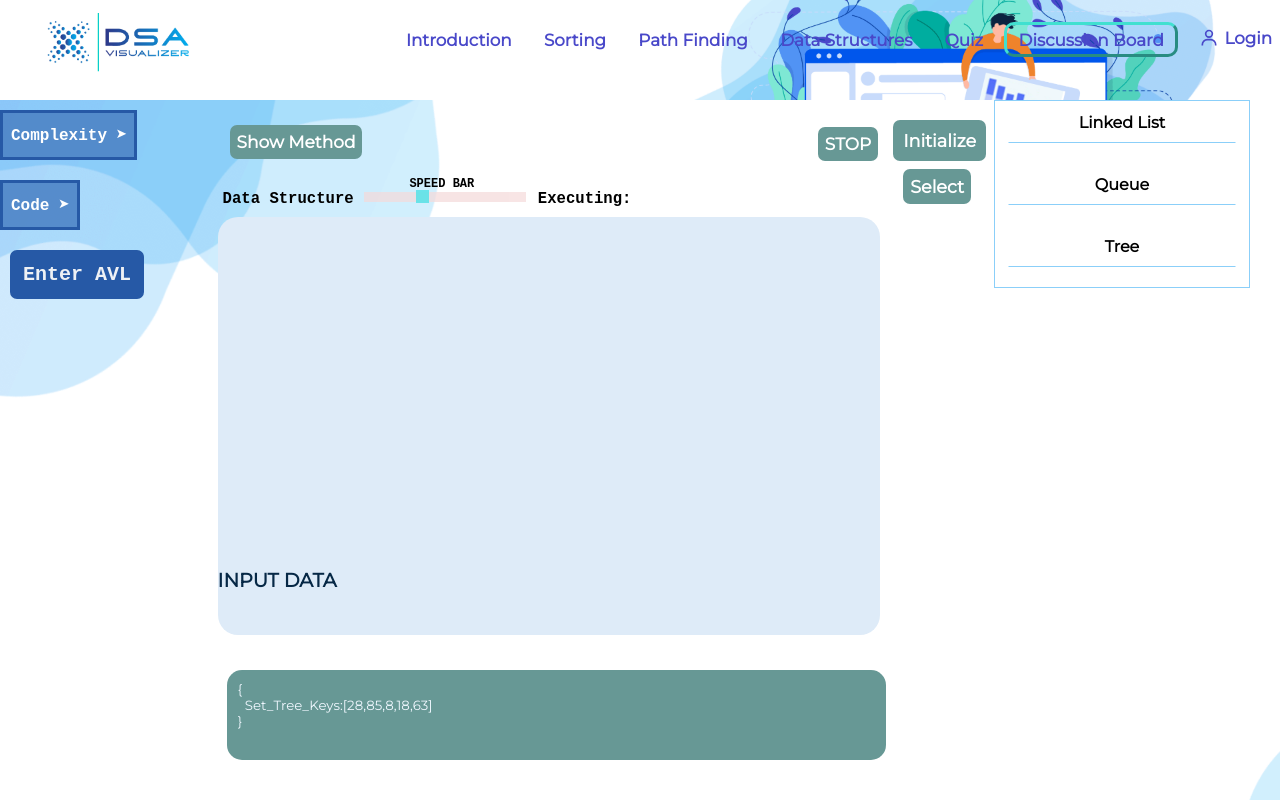
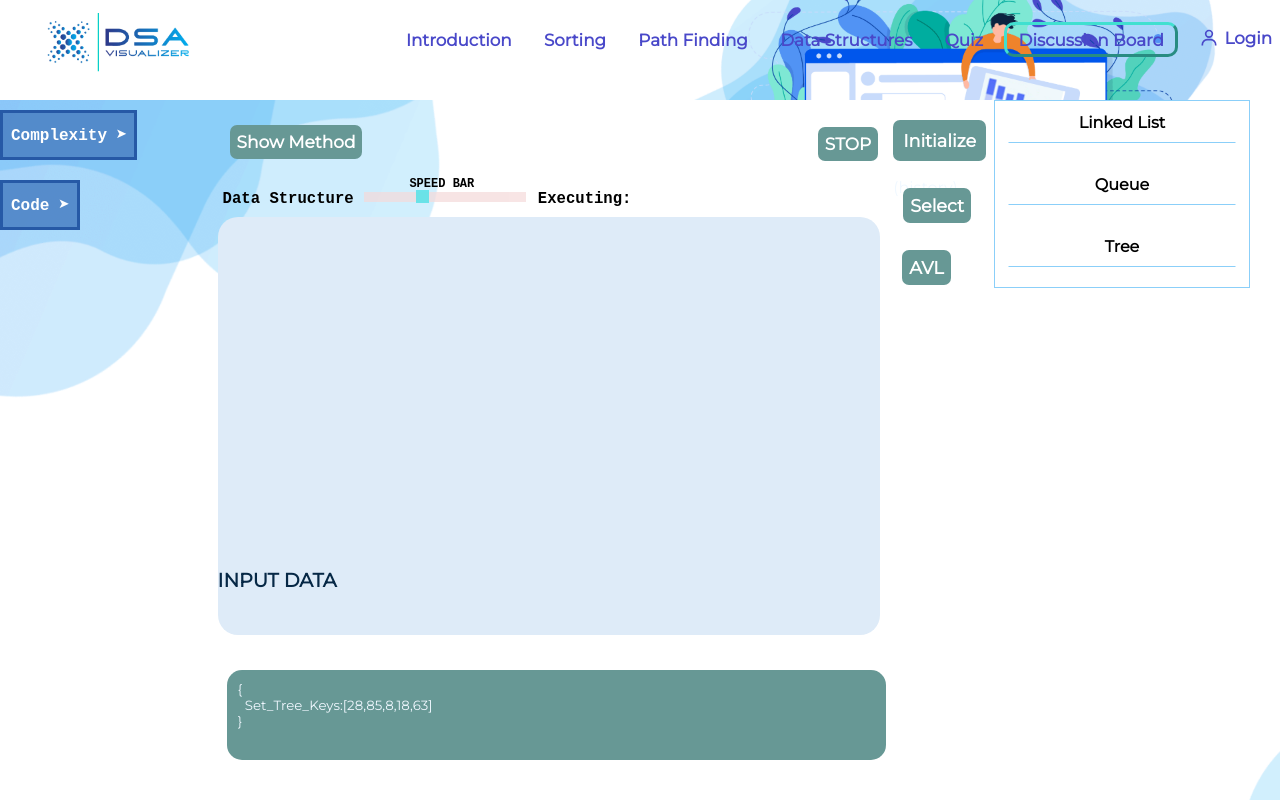
Before and after one commit to Jordiak/Visualizer, a React (Create React App) app in the folder client/: page /data-structures in a window 1280 px wide. Shown: the top 800 px of the page. Built offline with nearby package versions, Linux system fonts and the light colour scheme.

Commit message:
changed AVL redirect position

```diff
--- a/client/src/App.css
+++ b/client/src/App.css
@@ -1614,3 +1614,19 @@ h2 {
   width:50%;
   height:200%;
 }
+
+.AVl-redirect-button{
+  position: absolute;
+  top: 30%;
+  left: 69.7%;
+  width: auto;
+  height: auto;
+  text-align: left;
+  border: none;
+  color: white;
+  background-color: rgb(103,152,149);
+  font-size: 1.1rem;
+  font-family: "Montserrat", sans-serif;
+  cursor: pointer;
+  padding: 7px;
+}
--- a/client/src/components/SampleCode.js
+++ b/client/src/components/SampleCode.js
@@ -4,6 +4,7 @@ import '../stylesheet/SampleCode.css'
 
 // component that allows for sample code to be performed within the data structure visualizer
 class SampleCode extends Component {
+
   arr = null;
 
   generateArray = (size) => {
@@ -73,14 +74,16 @@ data.Priority_Queue.map(d => pq.push(d));
   }
 
   render() {
+    const { history } = this.props;
     return (
       <div className='samplecode'>
+        (history)
         <button className='samplecodebutton' onClick={this.closeButton}>Select</button>
         {(this.state.open)?
           <div className='coverDom2'>
             <div className='changecodecontent'>
-              <button className='gosample' onClick={() => this.clickButton(this.settreecode, this.settreedata)}>SetTree</button>
-              <button className='gosample' onClick={() => this.clickButton(this.maptreecode, this.maptreedata)}>MapTree</button>
+              <button className='gosample' onClick={() => this.clickButton(this.settreecode, this.settreedata)}>Set Tree</button>
+              <button className='gosample' onClick={() => this.clickButton(this.maptreecode, this.maptreedata)}>Map Tree</button>
               <button className='gosample' onClick={() => this.clickButton(this.listcode, this.listdata)}>List</button>
               <button className='gosample' onClick={() => this.clickButton(this.queuecode, this.queuedata)}>Queue</button>
               <button className='gosample' onClick={() => this.clickButton(this.pqcode, this.pqdata)}>Priority Queue</button>
--- a/client/src/components/pages/DataStructures.js
+++ b/client/src/components/pages/DataStructures.js
@@ -5,7 +5,6 @@ import SideCollapsible from '../functions/SideCollapsible.js';
 import { useHistory } from 'react-router-dom';
 import { Tab, Tabs, TabList, TabPanel } from 'react-tabs';
 import 'react-tabs/style/react-tabs.css';
-import AVL from '../AVL_Tree/AVL.js';
 
 export default function DataStructures(){
     let history = useHistory();
@@ -637,10 +636,11 @@ class RBT {
 
             </div>
           </SideCollapsible>
-          <button onClick={enterAVL}>Enter AVL</button>
+
             </div>
             <div className='DSleft'>
                 <Dsa />
+                <button className='AVl-redirect-button' onClick={enterAVL}>AVL</button>
             </div>
             <div className='DSright'>
             <Collapsible label="Linked List">
--- a/client/src/components/pages/LoginForm.js
+++ b/client/src/components/pages/LoginForm.js
@@ -175,11 +175,11 @@ function LoginForm() {
           })
           document.getElementById('log_confirm_code').value = ''
           dis(false);
-          setuserNameList(usernameList.map((val) => {
-            return  val.useremail_reg == log_Email?{useremail_reg:val.useremail_reg, username_reg:val.username_reg, userpassword_reg:val.userpassword_reg, useravatar_url:val.useravatar_url, confirmed:'true', code:val.code}:val
-          }))
+          //setuserNameList(usernameList.map((val) => {
+          //  return  val.useremail_reg == log_Email?{useremail_reg:val.useremail_reg, username_reg:val.username_reg, userpassword_reg:val.userpassword_reg, useravatar_url:val.useravatar_url, confirmed:'true', code:val.code}:val
+          //}))
 
-          correctPass_Confirmed('NaN', Reg_username, log_Email, Reg_password)
+          //correctPass_Confirmed('NaN', Reg_username, log_Email, Reg_password)
         })
       }
       else if ((log_Email.trim()) == userNamesConfirmCode[i][0] && (code.trim()) != userNamesConfirmCode[i][1] && userNamesConfirmCode[i][2] == 'false'){
```
